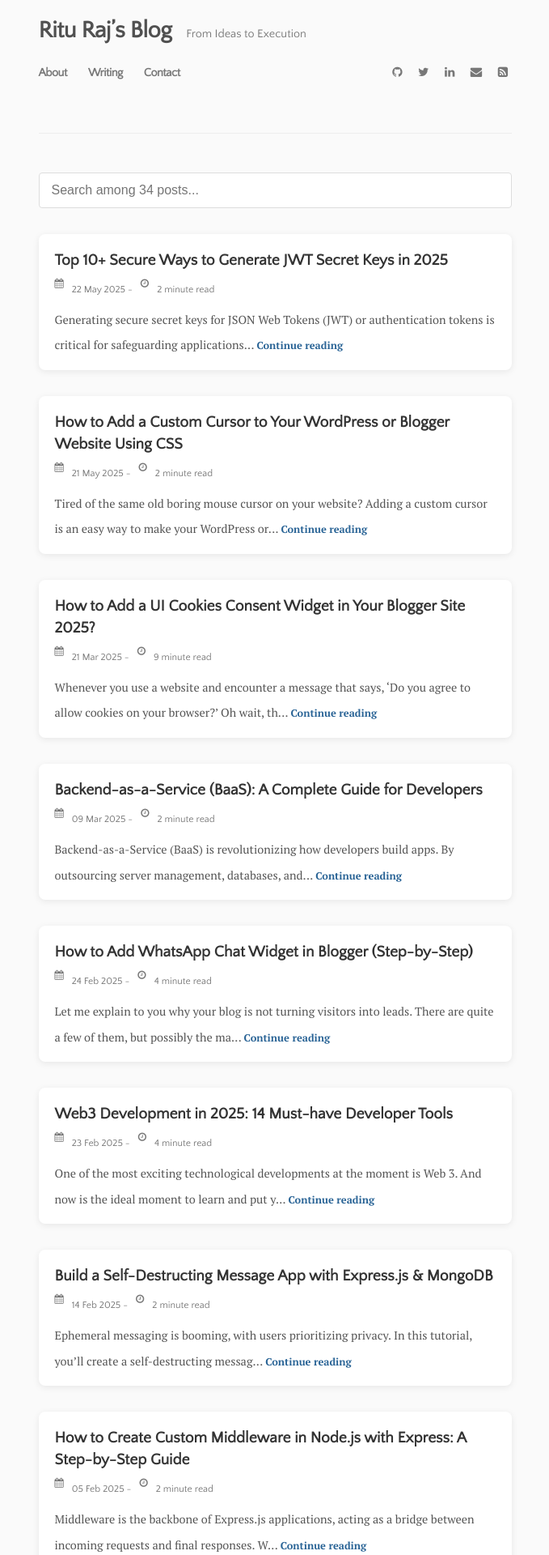
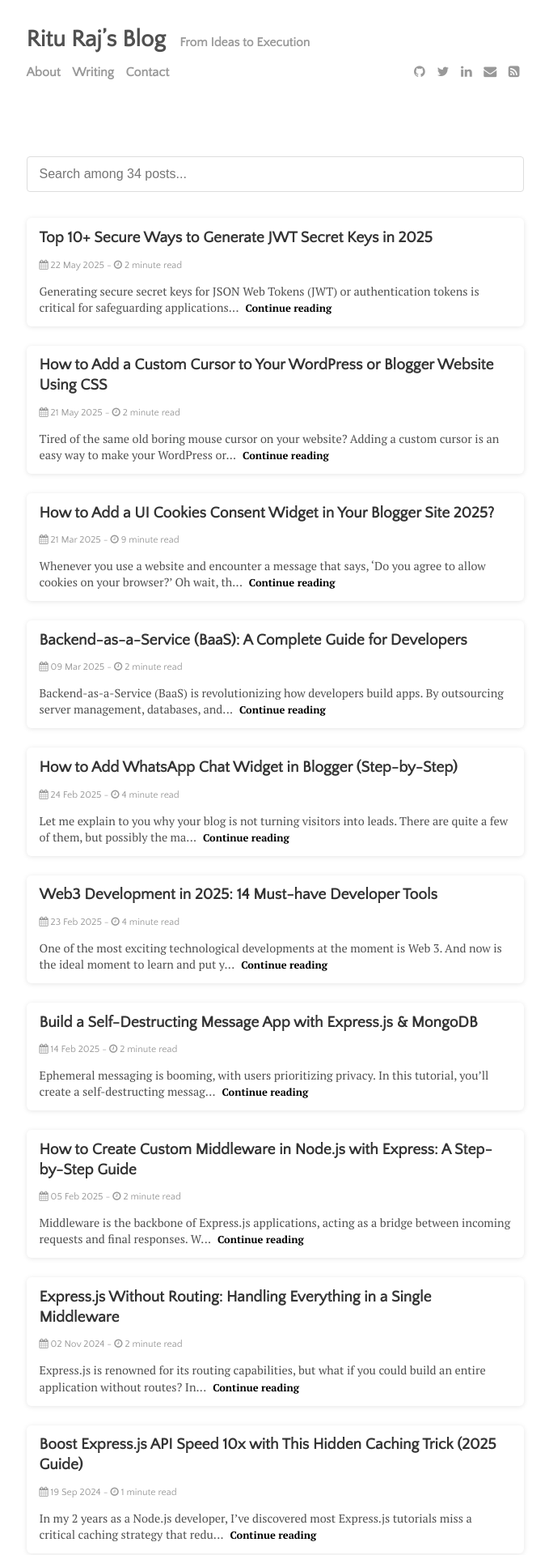
Before and after one commit to theriturajps/theriturajps.github.io, a Jekyll site: the page built from index.html, in a window 1280 px wide. Shown: the top 1920 px of the page at 81% size, without its empty margins (300-979 px from the left). Built offline with Jekyll 4.4.1, drawn with Linux system fonts in a browser that asks for light colours; the list of posts is cut into pages by our own code.

Commit message:
Refactor styles for improved readability and consistency across various components, including adjustments to typography, spacing, and hover effects.

```diff
--- a/_sass/_base.scss
+++ b/_sass/_base.scss
@@ -3,44 +3,32 @@
 */
 
 * {
-  box-sizing: border-box;
-  margin: 0;
-  padding: 0;
-  user-select: none;
-  -webkit-user-select: none;
-  -moz-user-select: none;
-  -ms-user-select: none;
-  scroll-behavior: smooth;
-}
-
-html {
-  -webkit-font-smoothing: antialiased;
-  -moz-osx-font-smoothing: grayscale;
+  user-select: none; /* Standard */
+  -webkit-user-select: none; /* Safari */
+  -moz-user-select: none; /* Firefox */
+  -ms-user-select: none; /* Internet Explorer/Edge */
 }
 
 body {
   font-family: $serif-font-family;
-  font-size: 16px;
+  font-size: 16px; // Changed from 18px to 16px
   color: $body-color;
   line-height: 1.75rem;
-  background-color: #fafafa;
 }
 
 @media (max-width: $elements-responsive-width) {
   body {
-    font-size: 14px;
+    font-size: 14px; // Keep mobile size as is
     line-height: 1.5rem;
   }
 
-  h1 {
+  body h1 {
     font-size: 1.5rem;
   }
 }
 
 h1 {
-  font-size: 1.8rem;
-  margin-bottom: 1.5rem;
-  line-height: 1.3;
+  font-size: 1.8rem; // Reduced from 2rem to 1.8rem
 }
 
 h1 a {
@@ -55,54 +43,34 @@ h5,
 h6 {
   font-family: $sans-serif-font-family;
   color: $dark-gray-color;
-  margin-bottom: 1rem;
-  font-weight: 600;
-}
-
-h2 {
-  font-size: 1.5rem;
-}
-
-h3 {
-  font-size: 1.3rem;
-}
-
-h4 {
-  font-size: 1.1rem;
 }
 
 a {
   text-decoration: none;
   color: $dark-gray-color;
-  transition: color 0.2s ease;
 }
 
 a:hover {
   color: $link-color;
+  border-bottom: none;
 }
 
 img {
   max-width: 100%;
   height: auto;
   border-radius: 5px;
-  display: block;
 }
 
 blockquote {
-  margin: 1.5rem 0;
-  padding: 1rem 1.5rem;
+  margin: 10px 20px 10px;
+  padding: 0px 15px;
   border-left: 0.25em solid $extra-light-gray-color;
   color: $light-gray-color;
   line-height: 1.5;
-  background-color: rgba(0, 0, 0, 0.02);
-  font-style: italic;
 }
 
 hr {
-  border: 0;
-  height: 1px;
-  background-color: $extra-light-gray-color;
-  margin: 2rem 0;
+  border-top: 1px solid $extra-light-gray-color;
 }
 
 /*
@@ -111,28 +79,18 @@ hr {
 
 table {
   border-collapse: collapse;
-  margin: 2rem 0;
+  margin-bottom: 30px;
   width: 100%;
-  box-shadow: 0 1px 3px rgba(0, 0, 0, 0.1);
 }
 
 table,
 th,
 td {
-  border: 1px solid #e0e0e0;
-}
-
-th {
-  background-color: #f5f5f5;
-  font-weight: 600;
+  border: 1px solid black;
 }
 
 th,
 td {
-  padding: 12px 15px;
+  padding: 15px;
   text-align: left;
 }
-
-tr:nth-child(even) {
-  background-color: #f9f9f9;
-}
--- a/_sass/_code.scss
+++ b/_sass/_code.scss
@@ -6,29 +6,25 @@ code,
 pre {
   font-family: $code-font-family;
 }
-
 code {
-  padding: 0.2em 0.4em;
-  font-size: 0.85rem;
+  padding: .25em .5em;
+  font-size: .8rem;
   background-color: $code-background-color;
   border-radius: 3px;
-  color: #d63384;
 }
-
 pre {
   display: block;
-  margin: 1.5rem 0;
-  padding: 1.25rem;
-  font-size: 0.85rem;
-  line-height: 1.5;
-  word-break: normal;
-  word-wrap: normal;
+  margin-top: 0;
+  margin-bottom: 1rem;
+  padding: 1rem;
+  font-size: .8rem;
+  line-height: 1.4;
+  white-space: pre;
+  white-space: pre-wrap;
+  word-break: break-all;
+  word-wrap: break-word;
   background-color: $code-background-color;
-  border-radius: 6px;
-  box-shadow: 0 1px 3px rgba(0, 0, 0, 0.1);
-  overflow-x: auto;
 }
-
 pre code {
   padding: 0;
   font-size: 100%;
@@ -36,35 +32,36 @@ pre code {
   background-color: transparent;
 }
 
-.highlight {
-  margin: 1.5rem 0;
-  border-radius: 6px;
-  position: relative;
+/* Horizontal code overflow fix */
+pre.highlight {
+  white-space: pre;
+  overflow-x: auto;
 }
 
+/* Pygments via Jekyll */
+.highlight {
+  margin-bottom: 1rem;
+  border-radius: 4px;
+}
 .highlight pre {
   margin-bottom: 0;
 }
 
+/* Gist via GitHub Pages */
 .gist .gist-file {
   font-family: $code-font-family !important;
-  border-radius: 6px !important;
 }
-
 .gist .markdown-body {
   padding: 15px;
 }
-
 .gist pre {
   padding: 0;
   background-color: transparent;
 }
-
 .gist .gist-file .gist-data {
-  font-size: 0.85rem !important;
-  line-height: 1.5;
+  font-size: .8rem !important;
+  line-height: 1.4;
 }
-
 .gist code {
   padding: 0;
   color: inherit;
--- a/_sass/_default.scss
+++ b/_sass/_default.scss
@@ -6,17 +6,17 @@
   margin-left: auto;
   margin-right: auto;
   width: 615px;
-  padding: 0 15px;
 }
 
 .content-container {
   margin-bottom: 4rem;
 }
 
+/*48em*/
+
 @media (max-width: $container-responsive-width) {
   .container {
     width: 90vw;
-    max-width: 100%;
   }
 }
 
@@ -25,29 +25,25 @@
 */
 
 .header {
-  padding: 1.5rem 0;
-  margin-bottom: 3rem;
+  padding-top: 0.5rem;
+  padding-bottom: 0.5rem;
+  margin-bottom: 4rem;
   font-family: $sans-serif-font-family;
-  border-bottom: 1px solid rgba(0, 0, 0, 0.05);
 }
 
 .header a:hover {
-  color: $link-color;
+  color:black;
 }
 
 .header-title a {
-  font-size: 1.8rem;
+  font-size: 1.8rem; // Reduced from 2rem
   text-decoration: none;
   color: $body-color;
-  font-weight: 700;
-  letter-spacing: -0.5px;
 }
 
 .header-subtitle {
   color: $light-gray-color;
   margin-left: 0.8rem;
-  font-size: 0.9rem;
-  font-weight: 400;
 }
 
 /*
@@ -55,52 +51,38 @@
 */
 
 .menu {
-  padding: 1rem 0;
+  padding-top: 0.5rem;
   display: flex;
   justify-content: space-between;
   align-items: center;
-  flex-wrap: wrap;
 }
 
 .menu-content {
-  display: flex;
-  flex-wrap: wrap;
-  gap: 10px;
+  float: left;
 }
 
 .menu-content a {
   color: $light-gray-color;
-  font-size: 0.9rem;
-  padding: 0.25rem 0;
-  margin-right: 1rem;
-  transition: color 0.2s ease;
-}
-
-.menu-content a:hover {
-  color: $dark-gray-color;
+  font-size: 1rem;
+  padding-right: 10px;
 }
 
 .social-icons {
-  display: flex;
-  gap: 10px;
+  float: right;
 }
 
 .social-icons a {
   color: $light-gray-color;
-  font-size: 0.9rem;
-  transition: color 0.2s ease;
+  font-size: 1rem;
 }
 
 @media (max-width: $elements-responsive-width) {
   .social-icons {
-    float: none;
-    padding-top: 1rem;
-    width: 100%;
+    float: left;
+    padding-top: 0px;
   }
-
   .menu-content {
-    margin-bottom: 0.5rem;
-    width: 100%;
+    margin-bottom: 5px;
   }
 }
 
@@ -111,16 +93,13 @@
 .footer {
   color: $light-gray-color;
   text-align: center;
-  margin: 3rem 0;
-  padding-top: 2rem;
-  border-top: 1px solid rgba(0, 0, 0, 0.05);
+  margin: 2rem;
 }
 
 .footer a {
   color: $light-gray-color;
-  padding: 0 10px;
+  padding: 10px;
   text-decoration: none;
-  transition: color 0.2s ease;
 }
 
 .footer a:hover {
@@ -129,8 +108,9 @@
 
 .footer-description {
   display: block;
-  margin: 0.5rem 0;
+  margin-top:3px;
+  margin-bottom: 1rem;
   color: $light-gray-color;
   font-family: $sans-serif-font-family;
-  font-size: 0.8rem;
+  font-size:0.8rem;
 }
--- a/_sass/_home.scss
+++ b/_sass/_home.scss
@@ -3,42 +3,39 @@
 */
 
 .posts-container {
-  margin-bottom: 2rem;
+  margin-bottom: 1.5rem;
   padding: 0;
   list-style: none;
-  display: grid;
-  gap: 1.5rem;
 }
 
 .compact-card {
   display: flex;
   flex-direction: column;
-  border-radius: 8px;
-  box-shadow: 0 2px 8px rgba(0, 0, 0, 0.08);
+  border-radius: 6px;
+  box-shadow: 0 1px 6px rgba(0, 0, 0, 0.1);
   overflow: hidden;
-  transition: transform 0.3s ease, box-shadow 0.3s ease;
-  background: white;
+  transition: transform 0.2s ease, box-shadow 0.2s ease;
 }
 
 .compact-card:hover {
-  transform: translateY(-5px);
-  box-shadow: 0 5px 15px rgba(0, 0, 0, 0.12);
+  transform: translateY(-3px);
+  box-shadow: 0 3px 10px rgba(0, 0, 0, 0.12);
 }
 
 .post-content {
-  padding: 1.25rem;
+  padding: 0.8rem 1rem;
 }
 
 .post-title {
-  margin: 0 0 0.5rem;
+  margin-top: 0;
+  margin-bottom: 0.4rem;
   font-size: 1.2rem;
-  line-height: 1.4;
+  line-height: 1.3;
 }
 
 .post-title a {
   text-decoration: none;
   color: $dark-gray-color;
-  transition: color 0.2s ease;
 }
 
 .post-title a:hover {
@@ -46,29 +43,25 @@
 }
 
 .post-meta {
-  margin-bottom: 0.75rem;
+  margin-bottom: 0.5rem;
   font-size: 0.75rem;
   color: $light-gray-color;
   font-family: $sans-serif-font-family;
-  display: flex;
-  gap: 10px;
 }
 
 .post-excerpt {
-  margin: 0;
+  margin-bottom: 0;
   font-size: 0.9rem;
-  line-height: 1.5;
-  color: #555;
+  line-height: 1.4;
 }
 
 .read-more {
-  display: inline-block;
-  margin-top: 0.75rem;
+  display: inline;
+  margin-left: 5px;
   font-size: 0.8rem;
   font-weight: 600;
   color: $link-color;
   text-decoration: none;
-  transition: all 0.2s ease;
 }
 
 .read-more:hover {
@@ -87,13 +80,13 @@
 
 .thumbnail-container img {
   width: 100%;
-  height: 180px;
+  height: 160px;
   object-fit: cover;
-  transition: transform 0.4s ease;
+  transition: transform 0.3s ease;
 }
 
 .thumbnail-container img:hover {
-  transform: scale(1.05);
+  transform: scale(1.03);
 }
 
 /*
@@ -101,41 +94,29 @@
 */
 
 .pagination {
-  margin: 3rem 0;
+  overflow: hidden;
   font-family: $sans-serif-font-family;
   text-align: center;
 }
 
 .pagination a {
   text-decoration: none;
-  transition: all 0.2s ease;
 }
 
 .pagination-button {
   color: $light-gray-color;
   border: 1px solid $pagination-button-color;
-  padding: 8px 18px;
-  margin: 0 5px;
+  padding: 5px 15px;
   display: inline-block;
-  font-size: 0.85rem;
-  font-weight: 600;
-  border-radius: 6px;
-  transition: all 0.2s ease;
-}
-
-.pagination-button:hover {
-  color: $dark-gray-color;
-  border-color: #ccc;
+  font-size: 13px;
+  font-weight: bold;
+  border-radius: 0.6rem;
 }
 
 .pagination-active {
-  color: white;
-  background-color: $link-color;
-  border-color: $link-color;
+  color: $link-color;
 }
 
 .pagination-active:hover {
-  background-color: darken($link-color, 5%);
-  border-color: darken($link-color, 5%);
-  color: white;
+  background-color: $pagination-button-color;
 }
--- a/_sass/_post.scss
+++ b/_sass/_post.scss
@@ -3,62 +3,52 @@
 */
 
 article {
-  font-size: 1rem;
-  line-height: 1.7;
+  font-size: 1rem;  // Ensures article text uses the base size
 
-  p,
-  li,
-  td {
-    font-size: 1rem;
-    line-height: 1.7;
-    margin-bottom: 1.25rem;
+  p, li, td {
+    font-size: 1rem;  // Explicitly set these elements
+    line-height: 1.6; // Better line spacing for readability
   }
 
   h1 {
     font-size: 1.8rem;
-    margin-top: 2.5rem;
   }
 
   h2 {
     font-size: 1.5rem;
-    margin-top: 2rem;
   }
 
   h3 {
     font-size: 1.3rem;
-    margin-top: 1.75rem;
-  }
-
-  ul,
-  ol {
-    padding-left: 1.5rem;
-    margin-bottom: 1.25rem;
-  }
-
-  li {
-    margin-bottom: 0.5rem;
   }
 }
 
 article a {
-  color: $link-color;
+  color: #0077cc;
   text-decoration: none;
   font-weight: 500;
-  border-bottom: 1px solid rgba(0, 0, 0, 0.1);
-  transition: all 0.2s ease;
+  border-bottom: 1px solid transparent;
+  transition: all 0.3s ease;
 }
 
 article a:hover {
-  color: darken($link-color, 10%);
-  border-bottom-color: currentColor;
+  color: #005fa3;
+  border-bottom: 1px solid #005fa3;
+  text-decoration: none;
+}
+
+article a:focus {
+  outline: 2px dashed #0077cc;
+  outline-offset: 2px;
 }
 
 .post-date {
   display: block;
-  margin: 0.5rem 0 1.5rem;
+  margin-top:3px;
+  margin-bottom: 1rem;
   color: $light-gray-color;
   font-family: $sans-serif-font-family;
-  font-size: 0.85rem;
+  font-size:0.8rem;
 }
 
 @media (max-width: $elements-responsive-width) {
@@ -68,29 +58,19 @@ article a:hover {
 }
 
 .related {
-  padding: 2rem 0 3rem;
-  border-top: 1px solid rgba(0, 0, 0, 0.05);
-  margin-top: 3rem;
+  padding-bottom: 2rem;
 }
 
 .related h1 {
   font-size: 1.5rem;
-  margin-bottom: 1.5rem;
 }
 
 .related-posts {
-  padding-left: 0;
+  padding-left: 0px;
   list-style: none;
-  display: grid;
-  gap: 1rem;
 }
 
 .related-posts a {
   text-decoration: none;
   font-size: 1.1rem;
-  transition: color 0.2s ease;
 }
-
-.related-posts a:hover {
-  color: $link-color;
-}
--- a/assets/css/main.scss
+++ b/assets/css/main.scss
@@ -1,33 +1,33 @@
 ---
 ---
 
-$sans-serif-font-family: "Quattrocento Sans", -apple-system, BlinkMacSystemFont, "Segoe UI", Roboto, Helvetica, Arial, sans-serif;
-$serif-font-family: "PT Serif", Georgia, "Times New Roman", serif;
-$code-font-family: "Source Code Pro", Menlo, Monaco, Consolas, "Courier New", monospace;
+$sans-serif-font-family: "Quattrocento Sans", sans-serif;
+$serif-font-family:      "PT Serif", Georgia, "Times New Roman", serif;
+$code-font-family:       "Source Code Pro", monospace;
 
-$body-color: #505050;
-$link-color: #2a6496;
+$body-color:             #505050;
+$link-color:             black;
 
-$code-background-color: #f8f8f8;
+$code-background-color:   #f5f5f5;
 $pagination-button-color: #e0e0e0;
 
-$dark-gray-color: #333;
-$light-gray-color: #777;
-$extra-light-gray-color: #e0e0e0;
+$dark-gray-color:        #333;
+$light-gray-color:       #999;
+$extra-light-gray-color: #ccc;
 
 $container-responsive-width: 768px;
-$elements-responsive-width: 30em;
+$elements-responsive-width:  30em;
 
-$icon-transition-time: 0.3s;
-$envelope-color: #f39c12;
-$twitter-color: #1da1f2;
-$instagram-color: #e1306c;
-$github-color: #333;
-$linkedin-color: #0077b5;
-$facebook-color: #4267b2;
-$pinterest-color: #e60023;
-$medium-color: #00ab6c;
-$codepen-color: #000;
-$rss-color: #ffa500;
+$icon-transition-time: .5s;
+$envelope-color:       #f39c12;
+$twitter-color:        #00aced;
+$instagram-color:      #375989;
+$github-color:         #343434;
+$linkedin-color:       #0073a4;
+$facebook-color:       #3d5b99;
+$pinterest-color:      #bd081c;
+$medium-color:         #00AB6C;
+$codepen-color:        black;
+$rss-color:            #ff6600;
 
 @import "-sections-dir";
```
